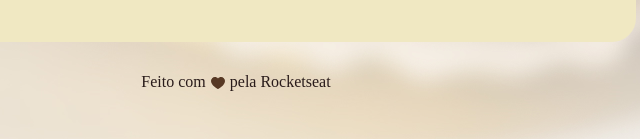
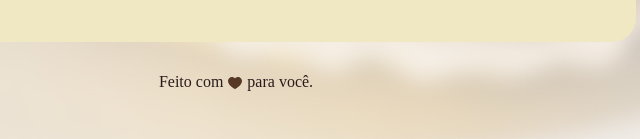
Before and after one commit to leandrosiveira/receitasgostosas, a plain HTML site: page index.html in a window 1280 px wide. Shown: the part 1429-1568 px from the top of the page, 404-1044 px from the left. Drawn offline with Linux system fonts and the light colour scheme; a web font is replaced by a local one.

Commit message:
commit index.html

```diff
--- a/index.html
+++ b/index.html
@@ -60,7 +60,7 @@
   <footer>
     Feito com
     <img src="assets/heart.svg" alt="Coração">
-     pela Rocketseat
+     para você.
   </footer>
 </body>
 </html>
```
